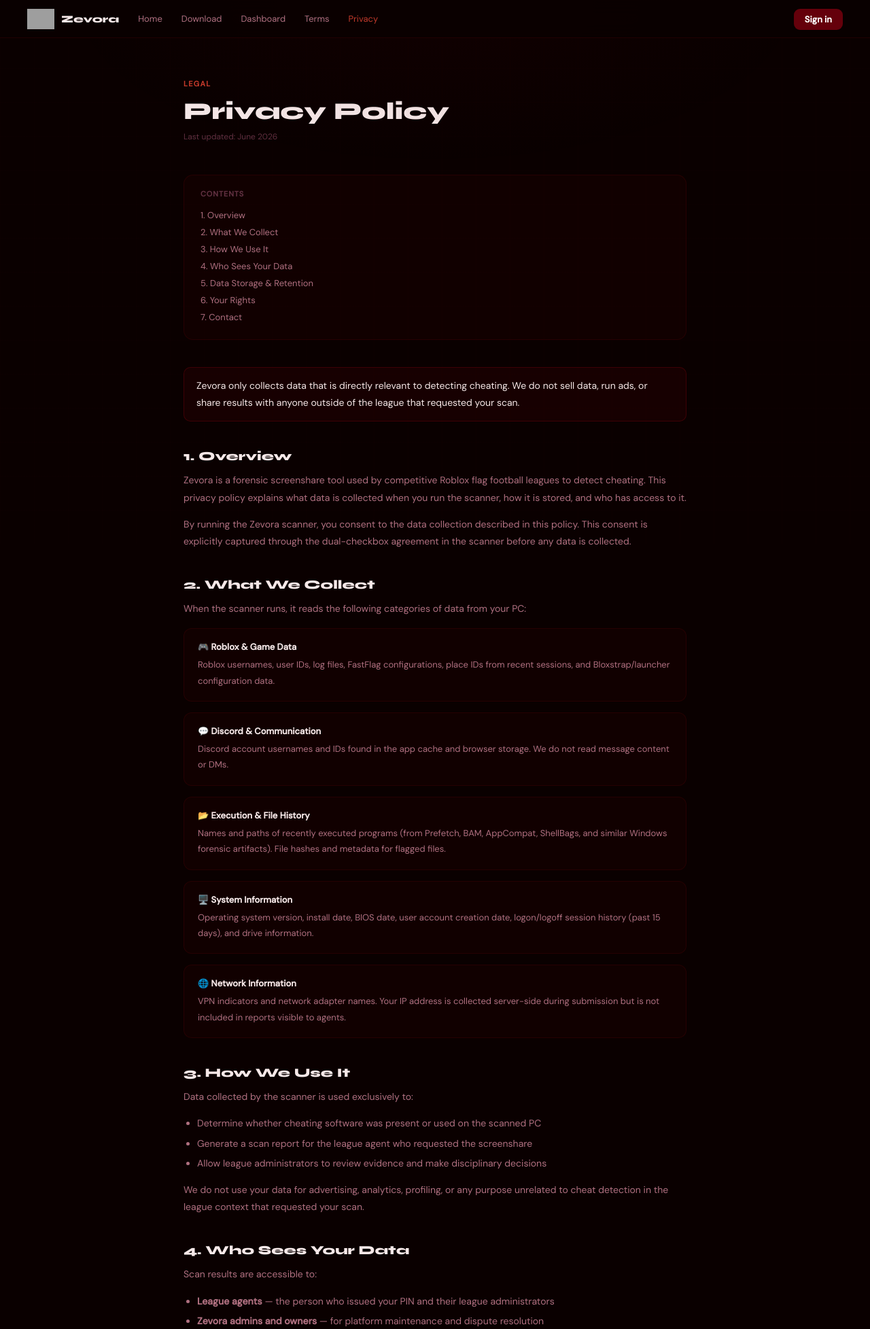
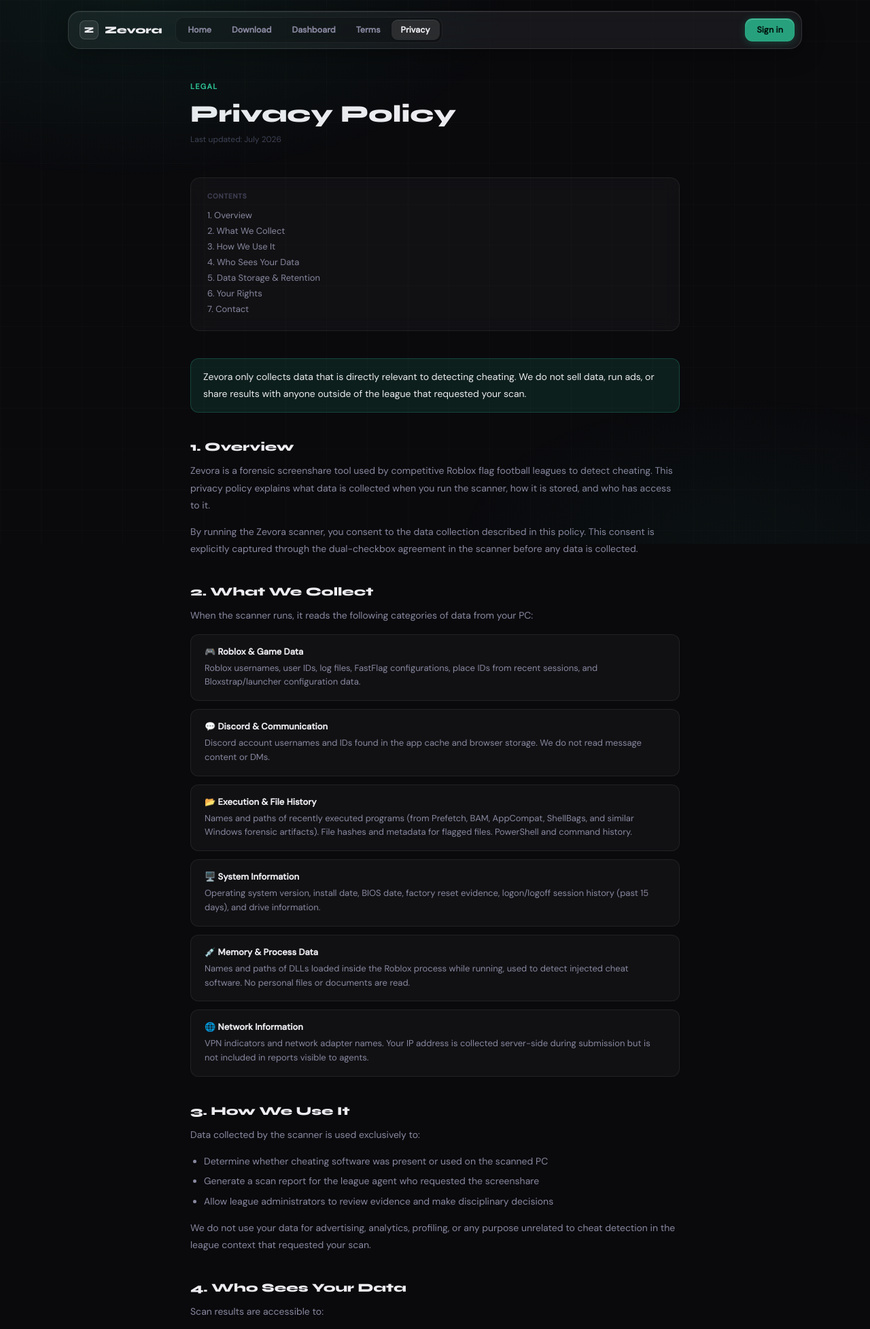
Before and after one commit to n0unt/pccheckersitee, a Flask app: page /privacy in a window 1280 px wide. Shown: the top 1955 px of the page at 68% size. Run offline with Flask 3, Linux system fonts and the light colour scheme; some libraries are stand-ins or nearby versions; grey boxes are pictures that could not be loaded.

Commit message:
Update privacy policy HTML structure and content

```diff
--- a/templates/privacy.html
+++ b/templates/privacy.html
@@ -2,54 +2,127 @@
 <html lang="en">
 <head>
 <meta charset="UTF-8">
-<meta name="viewport" content="width=device-width, initial-scale=1.0">
+<meta name="viewport" content="width=device-width,initial-scale=1.0">
 <title>Zevora — Privacy Policy</title>
-<link href="https://fonts.googleapis.com/css2?family=Syne:wght@700;800&family=DM+Sans:wght@400;500&display=swap" rel="stylesheet">
+<link href="https://fonts.googleapis.com/css2?family=Syne:wght@400;600;700;800&family=DM+Sans:wght@300;400;500&display=swap" rel="stylesheet">
 <style>
 *,*::before,*::after{box-sizing:border-box;margin:0;padding:0}
 :root{
-  --bg:#0a0000;--s1:#110000;--s2:#180000;
-  --border:rgba(101,0,11,0.25);--border2:rgba(101,0,11,0.5);
-  --fg:#f5e8e8;--fg2:#b07080;--fg3:#603040;
-  --blue:#65000b;--blue2:#4a0008;--blueg:rgba(101,0,11,0.15);--blueg2:rgba(101,0,11,0.07);
+  --bg:#0a0a0d;--s1:#111116;--s2:#18181d;--s3:#1e1e24;--s4:#27272e;
+  --border:rgba(255,255,255,0.07);--border2:rgba(255,255,255,0.13);
+  --fg:#ececf0;--fg2:#8888a0;--fg3:#404055;
+  --accent:#2bba8f;--accent2:#1d9e76;--accentg:rgba(43,186,143,0.12);--accentg2:rgba(43,186,143,0.06);
 }
 html,body{background:var(--bg);color:var(--fg);font-family:'DM Sans',sans-serif;}
-body::before{content:'';position:fixed;inset:0;pointer-events:none;background:radial-gradient(ellipse 70% 50% at 50% 0%,rgba(101,0,11,0.08),transparent 60%);}
-body::after{content:'';position:fixed;inset:0;pointer-events:none;background-image:linear-gradient(rgba(101,0,11,0.03) 1px,transparent 1px),linear-gradient(90deg,rgba(101,0,11,0.03) 1px,transparent 1px);background-size:50px 50px;}
-nav{position:sticky;top:0;z-index:100;background:rgba(10,0,0,0.92);backdrop-filter:blur(20px);border-bottom:1px solid var(--border);height:56px;display:flex;align-items:center;padding:0 40px;gap:16px;}
-.brand{display:flex;align-items:center;gap:10px;text-decoration:none;}
-.brand img{height:30px;width:auto;}
-.bname{font-family:'Syne',sans-serif;font-size:15px;font-weight:800;color:var(--fg);}
-.nav-links{display:flex;gap:4px;}
-.nav-links a{color:var(--fg2);text-decoration:none;font-size:13px;padding:5px 12px;border-radius:8px;transition:.15s;}
-.nav-links a:hover{color:var(--fg);background:var(--blueg2);}
-.nav-links a.active{color:#c0392b;}
-.nav-r{margin-left:auto;}
-.btn-blue{background:var(--blue);color:#fff;text-decoration:none;font-size:13px;font-weight:600;padding:7px 16px;border-radius:9px;}
-.btn-blue:hover{background:var(--blue2);}
-.page{max-width:780px;margin:0 auto;padding:60px 20px 100px;}
-.page-label{font-size:11px;font-weight:700;letter-spacing:.12em;text-transform:uppercase;color:#c0392b;margin-bottom:12px;}
+body::before{
+  content:'';position:fixed;inset:0;pointer-events:none;
+  background:
+    radial-gradient(ellipse 80% 60% at 15% 0%,rgba(43,186,143,0.08) 0%,transparent 55%),
+    radial-gradient(ellipse 60% 50% at 85% 100%,rgba(29,158,118,0.05) 0%,transparent 55%);
+}
+body::after{
+  content:'';position:fixed;inset:0;pointer-events:none;
+  background-image:linear-gradient(rgba(255,255,255,0.015) 1px,transparent 1px),
+                   linear-gradient(90deg,rgba(255,255,255,0.015) 1px,transparent 1px);
+  background-size:60px 60px;
+}
+
+/* ── Floating glass nav ── */
+.nav-outer{position:sticky;top:0;z-index:100;padding:16px 20px 0;display:flex;justify-content:center;}
+nav{
+  width:100%;max-width:1080px;
+  background:rgba(255,255,255,0.06);
+  backdrop-filter:blur(28px) saturate(180%);
+  -webkit-backdrop-filter:blur(28px) saturate(180%);
+  border:1px solid rgba(255,255,255,0.12);
+  border-radius:18px;
+  height:56px;display:flex;align-items:center;padding:0 10px 0 16px;
+  box-shadow:0 8px 32px rgba(0,0,0,0.35),inset 0 1px 0 rgba(255,255,255,0.08);
+}
+.brand{display:flex;align-items:center;gap:9px;text-decoration:none;margin-right:20px;}
+.mark{width:28px;height:28px;border-radius:8px;background:rgba(255,255,255,0.08);
+  border:1px solid rgba(255,255,255,0.14);display:flex;align-items:center;justify-content:center;
+  font-family:'Syne',sans-serif;font-size:12px;font-weight:800;color:var(--fg);flex-shrink:0;}
+.bname{font-family:'Syne',sans-serif;font-size:15px;font-weight:800;color:var(--fg);letter-spacing:-.01em;}
+.nav-links{
+  display:flex;gap:2px;background:rgba(0,0,0,0.2);
+  border:1px solid rgba(255,255,255,0.06);border-radius:12px;padding:3px;
+}
+.nav-links a{
+  color:var(--fg2);text-decoration:none;font-size:12.5px;font-weight:600;
+  padding:7px 14px;border-radius:9px;transition:all .18s ease;
+}
+.nav-links a:hover{color:var(--fg);}
+.nav-links a.active{
+  color:var(--fg);background:rgba(255,255,255,0.1);
+  box-shadow:0 1px 3px rgba(0,0,0,0.3),inset 0 1px 0 rgba(255,255,255,0.1);
+}
+.nav-r{margin-left:auto;display:flex;gap:8px;align-items:center;}
+.btn-ghost{
+  color:var(--fg2);text-decoration:none;font-size:12.5px;font-weight:600;
+  padding:8px 15px;border-radius:11px;transition:all .18s ease;
+  background:rgba(255,255,255,0.05);border:1px solid rgba(255,255,255,0.1);
+}
+.btn-ghost:hover{color:var(--fg);background:rgba(255,255,255,0.09);border-color:rgba(255,255,255,0.16);}
+.btn-accent{
+  background:rgba(43,186,143,0.85);color:#03150f;text-decoration:none;
+  font-size:12.5px;font-weight:700;padding:8px 16px;border-radius:11px;
+  transition:all .18s ease;border:1px solid rgba(43,186,143,0.4);
+  box-shadow:0 2px 12px rgba(43,186,143,0.25),inset 0 1px 0 rgba(255,255,255,0.25);
+}
+.btn-accent:hover{background:var(--accent);transform:translateY(-1px);}
+
+/* ── Content ── */
+.page{max-width:760px;margin:0 auto;padding:48px 20px 100px;}
+.page-label{font-size:11px;font-weight:700;letter-spacing:.12em;text-transform:uppercase;color:var(--accent);margin-bottom:12px;}
 h1{font-family:'Syne',sans-serif;font-size:2.2rem;font-weight:800;margin-bottom:8px;}
 .updated{font-size:12px;color:var(--fg3);margin-bottom:48px;}
-.toc{background:var(--s1);border:1px solid var(--border);border-radius:14px;padding:20px 24px;margin-bottom:40px;}
-.toc-title{font-size:11px;font-weight:700;letter-spacing:.08em;text-transform:uppercase;color:var(--fg3);margin-bottom:12px;}
-.toc a{display:block;font-size:13px;color:var(--fg2);text-decoration:none;padding:4px 0;transition:.15s;}
-.toc a:hover{color:#c0392b;}
-h2{font-family:'Syne',sans-serif;font-size:1.15rem;font-weight:800;margin:40px 0 12px;color:var(--fg);}
+
+.toc{
+  background:rgba(255,255,255,0.03);backdrop-filter:blur(12px);
+  border:1px solid var(--border);border-radius:14px;padding:20px 24px;margin-bottom:40px;
+}
+.toc-title{font-size:10px;font-weight:700;letter-spacing:.08em;text-transform:uppercase;color:var(--fg3);margin-bottom:10px;}
+.toc a{display:block;font-size:13px;color:var(--fg2);text-decoration:none;padding:3px 0;transition:.15s;}
+.toc a:hover{color:var(--accent);}
+
+.highlight{
+  background:var(--accentg);border:1px solid rgba(43,186,143,0.25);
+  border-radius:12px;padding:14px 18px;margin:20px 0;
+}
+.highlight p{margin:0;color:var(--fg);}
+
+h2{font-family:'Syne',sans-serif;font-size:1.1rem;font-weight:800;margin:40px 0 12px;color:var(--fg);}
 p{font-size:14px;color:var(--fg2);line-height:1.8;margin-bottom:14px;}
 ul{padding-left:20px;margin-bottom:14px;}
 ul li{font-size:14px;color:var(--fg2);line-height:1.8;margin-bottom:4px;}
-.card{background:var(--s1);border:1px solid var(--border);border-radius:12px;padding:18px 20px;margin:16px 0;}
-.card-title{font-size:13px;font-weight:700;color:var(--fg);margin-bottom:6px;}
-.card p{margin:0;font-size:13px;}
-.highlight{background:var(--blueg);border:1px solid var(--border2);border-radius:10px;padding:14px 18px;margin:20px 0;}
-.highlight p{margin:0;color:var(--fg);}
+strong{color:var(--fg);}
+
+/* Data category cards */
+.card{
+  background:rgba(255,255,255,0.03);
+  border:1px solid var(--border);border-radius:12px;
+  padding:16px 20px;margin:12px 0;
+  transition:border-color .15s;
+}
+.card:hover{border-color:var(--border2);}
+.card-title{
+  font-size:13px;font-weight:700;color:var(--fg);
+  margin-bottom:6px;display:flex;align-items:center;gap:8px;
+}
+.card p{margin:0;font-size:13px;color:var(--fg2);line-height:1.6;}
+
 hr{border:none;border-top:1px solid var(--border);margin:40px 0;}
 </style>
 </head>
 <body>
+
+<div class="nav-outer">
   <nav>
-  <a href="/" class="brand"><img src="/static/zevora-icon.png" alt="Zevora"><span class="bname">Zevora</span></a>
+    <a href="/" class="brand">
+      <div class="mark">Z</div>
+      <span class="bname">Zevora</span>
+    </a>
     <div class="nav-links">
       <a href="/">Home</a>
       <a href="/download">Download</a>
@@ -58,15 +131,19 @@ hr{border:none;border-top:1px solid var(--border);margin:40px 0;}
       <a href="/privacy" class="active">Privacy</a>
     </div>
     <div class="nav-r">
-    {% if user %}<a href="/auth/logout" class="btn-blue">Sign out</a>
-    {% else %}<a href="/login" class="btn-blue">Sign in</a>{% endif %}
+      {% if user %}
+        <a href="/auth/logout" class="btn-ghost">Sign out</a>
+      {% else %}
+        <a href="/login" class="btn-accent">Sign in</a>
+      {% endif %}
     </div>
   </nav>
+</div>
 
 <div class="page">
   <div class="page-label">Legal</div>
   <h1>Privacy Policy</h1>
-  <div class="updated">Last updated: June 2026</div>
+  <div class="updated">Last updated: July 2026</div>
 
   <div class="toc">
     <div class="toc-title">Contents</div>
@@ -74,7 +151,7 @@ hr{border:none;border-top:1px solid var(--border);margin:40px 0;}
     <a href="#what-we-collect">2. What We Collect</a>
     <a href="#how-we-use">3. How We Use It</a>
     <a href="#who-sees">4. Who Sees Your Data</a>
-    <a href="#storage">5. Data Storage & Retention</a>
+    <a href="#storage">5. Data Storage &amp; Retention</a>
     <a href="#your-rights">6. Your Rights</a>
     <a href="#contact">7. Contact</a>
   </div>
@@ -91,20 +168,24 @@ hr{border:none;border-top:1px solid var(--border);margin:40px 0;}
   <p>When the scanner runs, it reads the following categories of data from your PC:</p>
 
   <div class="card">
-    <div class="card-title">🎮 Roblox & Game Data</div>
+    <div class="card-title">🎮 Roblox &amp; Game Data</div>
     <p>Roblox usernames, user IDs, log files, FastFlag configurations, place IDs from recent sessions, and Bloxstrap/launcher configuration data.</p>
   </div>
   <div class="card">
-    <div class="card-title">💬 Discord & Communication</div>
+    <div class="card-title">💬 Discord &amp; Communication</div>
     <p>Discord account usernames and IDs found in the app cache and browser storage. We do not read message content or DMs.</p>
   </div>
   <div class="card">
-    <div class="card-title">📂 Execution & File History</div>
-    <p>Names and paths of recently executed programs (from Prefetch, BAM, AppCompat, ShellBags, and similar Windows forensic artifacts). File hashes and metadata for flagged files.</p>
+    <div class="card-title">📂 Execution &amp; File History</div>
+    <p>Names and paths of recently executed programs (from Prefetch, BAM, AppCompat, ShellBags, and similar Windows forensic artifacts). File hashes and metadata for flagged files. PowerShell and command history.</p>
   </div>
   <div class="card">
     <div class="card-title">🖥️ System Information</div>
-    <p>Operating system version, install date, BIOS date, user account creation date, logon/logoff session history (past 15 days), and drive information.</p>
+    <p>Operating system version, install date, BIOS date, factory reset evidence, logon/logoff session history (past 15 days), and drive information.</p>
+  </div>
+  <div class="card">
+    <div class="card-title">💉 Memory &amp; Process Data</div>
+    <p>Names and paths of DLLs loaded inside the Roblox process while running, used to detect injected cheat software. No personal files or documents are read.</p>
   </div>
   <div class="card">
     <div class="card-title">🌐 Network Information</div>
@@ -124,20 +205,20 @@ hr{border:none;border-top:1px solid var(--border);margin:40px 0;}
   <p>Scan results are accessible to:</p>
   <ul>
     <li><strong>League agents</strong> — the person who issued your PIN and their league administrators</li>
-    <li><strong>Zevora admins and owners</strong> — for platform maintenance and dispute resolution</li>
+    <li><strong>Zevora admins and owners</strong> — for platform maintenance and dispute resolution only</li>
   </ul>
   <p>Results are <strong>not</strong> shared with other leagues, third parties, or the public. IP addresses are redacted from all agent-visible reports.</p>
 
-  <h2 id="storage">5. Data Storage & Retention</h2>
-  <p>Scan results are stored in a secure PostgreSQL database. Access is restricted to authorized accounts only.</p>
-  <p>Scan data is retained for as long as it is relevant to league operations. League owners and admins may delete individual scan records at any time. If you believe your scan data should be removed, contact us using the information below.</p>
+  <h2 id="storage">5. Data Storage &amp; Retention</h2>
+  <p>Scan results are stored in a secure PostgreSQL database hosted on Railway. Access is restricted to authorized accounts only.</p>
+  <p>Scan data is retained for as long as it is relevant to league operations. League owners and admins may delete individual scan records at any time through the dashboard. If you believe your scan data should be removed, contact us using the information below.</p>
 
   <h2 id="your-rights">6. Your Rights</h2>
   <p>You have the right to:</p>
   <ul>
     <li>Know what data was collected about you — contact us and we will provide a copy of your scan report</li>
-    <li>Request deletion of your scan data</li>
-    <li>Withdraw consent — however, note that withdrawal does not undo a scan that has already been completed and submitted</li>
+    <li>Request deletion of your scan data from our servers</li>
+    <li>Withdraw consent — note that withdrawal does not undo a scan that has already been completed and submitted</li>
     <li>Report unauthorized use of Zevora on your device</li>
   </ul>
 
@@ -151,5 +232,6 @@ hr{border:none;border-top:1px solid var(--border);margin:40px 0;}
   <hr>
   <p style="font-size:12px;color:var(--fg3)">This policy may be updated at any time. Material changes will be announced in the Zevora Discord server.</p>
 </div>
+
 </body>
 </html>
```
Lines whose indentation alone changed are shown as unchanged.
